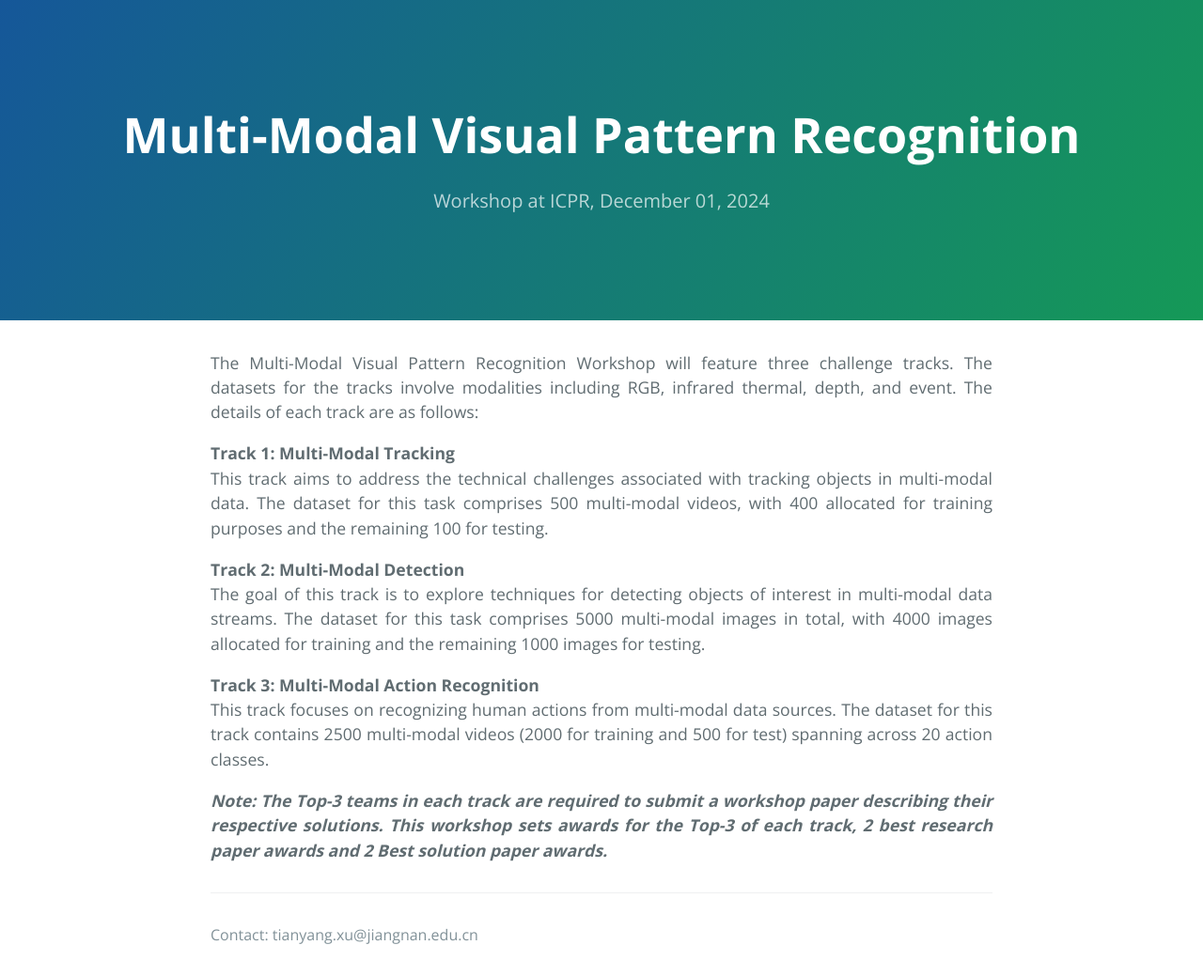
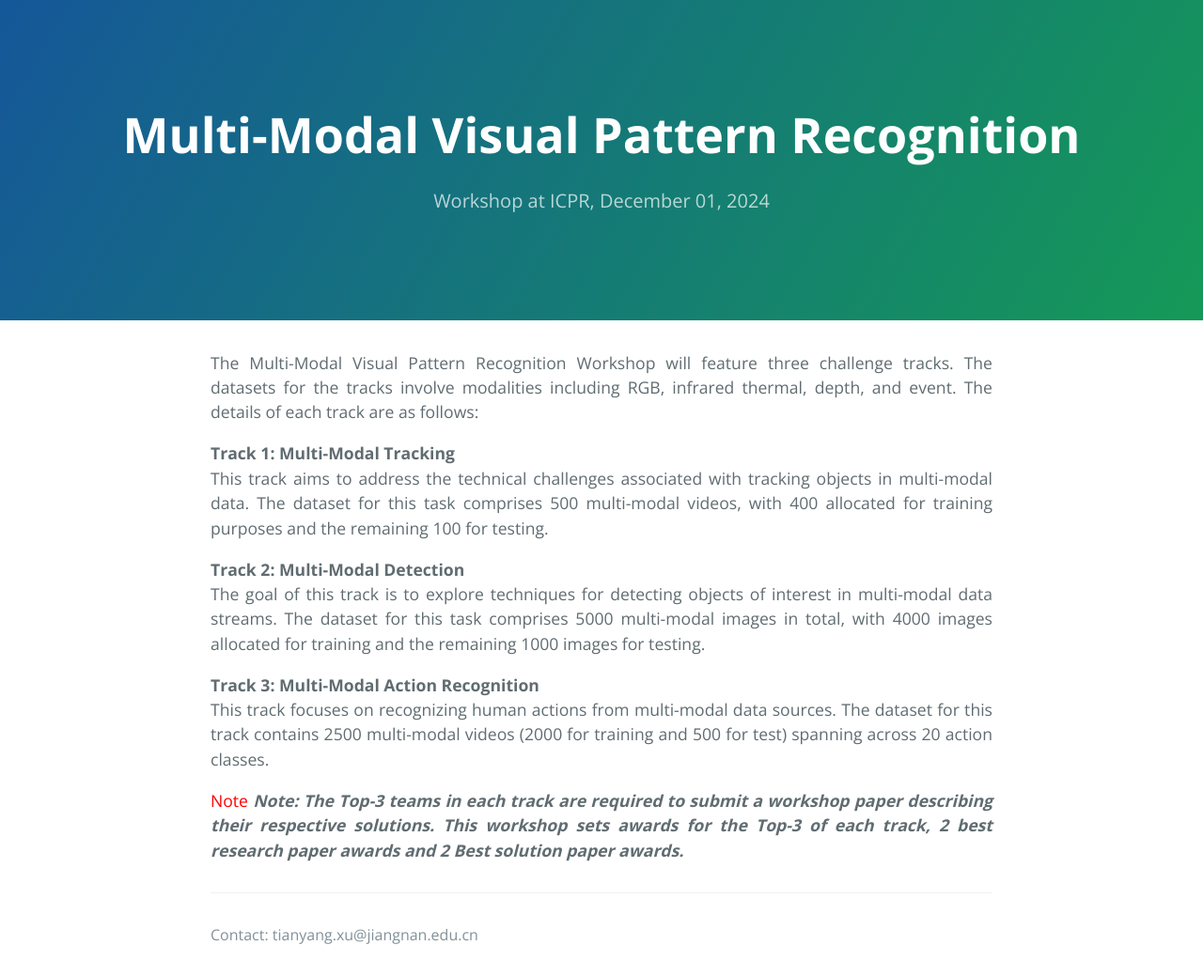
Before and after one commit to PRCI-Lab/mmvpr-workshop-icpr2024, a Jekyll site: the page built from docs/details-of-the-challenge.md, in a window 1280 px wide. Shown: the whole page at 94% size. Built offline with Jekyll 4.4.1, drawn with Linux system fonts in a browser that asks for light colours; our own code applies the rules of GitHub Pages for plain Markdown files.

Commit message:
Update details-of-the-challenge.md

```diff
--- a/docs/details-of-the-challenge.md
+++ b/docs/details-of-the-challenge.md
@@ -9,4 +9,5 @@ The goal of this track is to explore techniques for detecting objects of interes
 **Track 3: Multi-Modal Action Recognition**
 This track focuses on recognizing human actions from multi-modal data sources. The dataset for this track contains 2500 multi-modal videos (2000 for training and 500 for test) spanning across 20 action classes.
 
+<span style="color:red;">Note</span>
 **_Note: The Top-3 teams in each track are required to submit a workshop paper describing their respective solutions. This workshop sets awards for the Top-3 of each track, 2 best research paper awards and 2 Best solution paper awards._**
```
